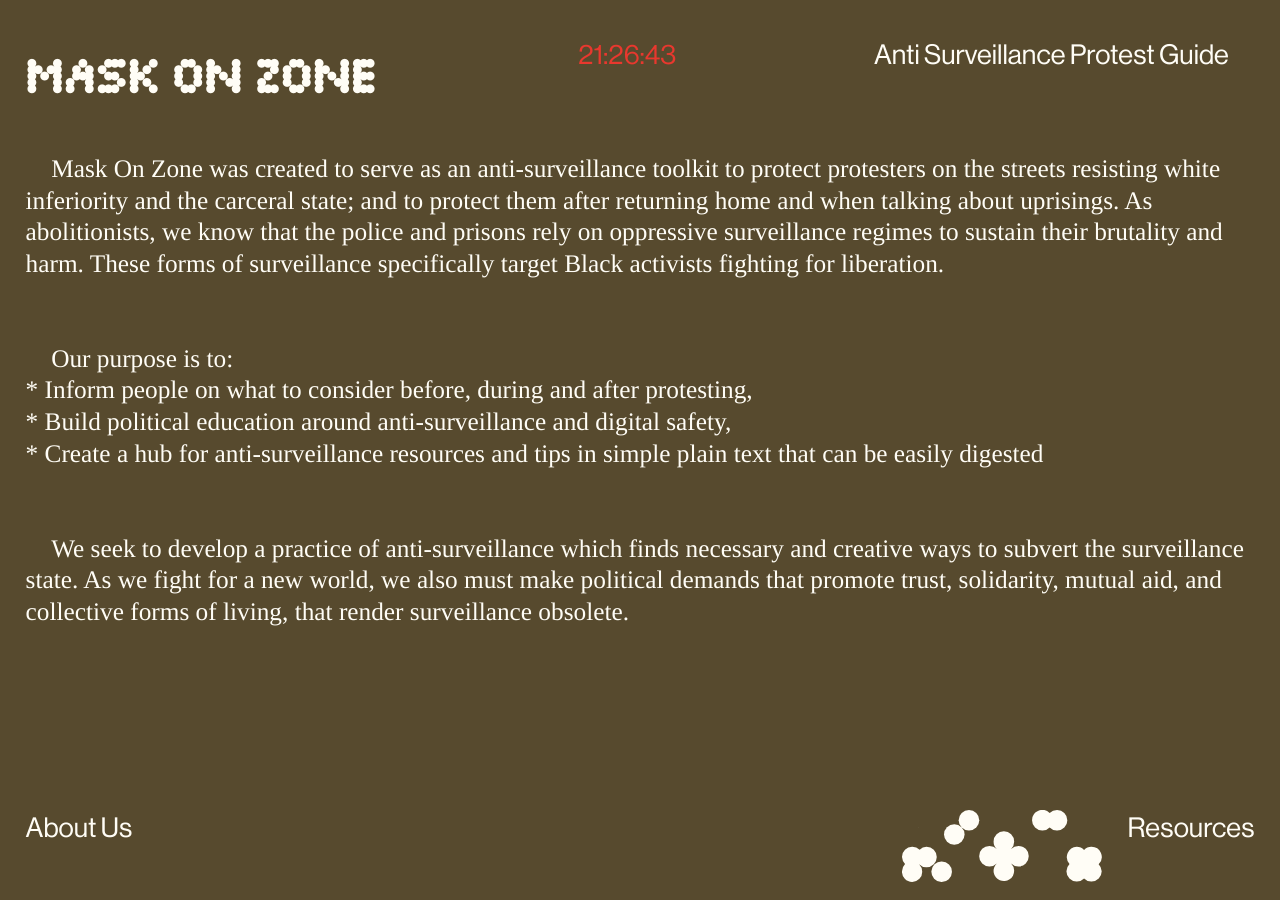
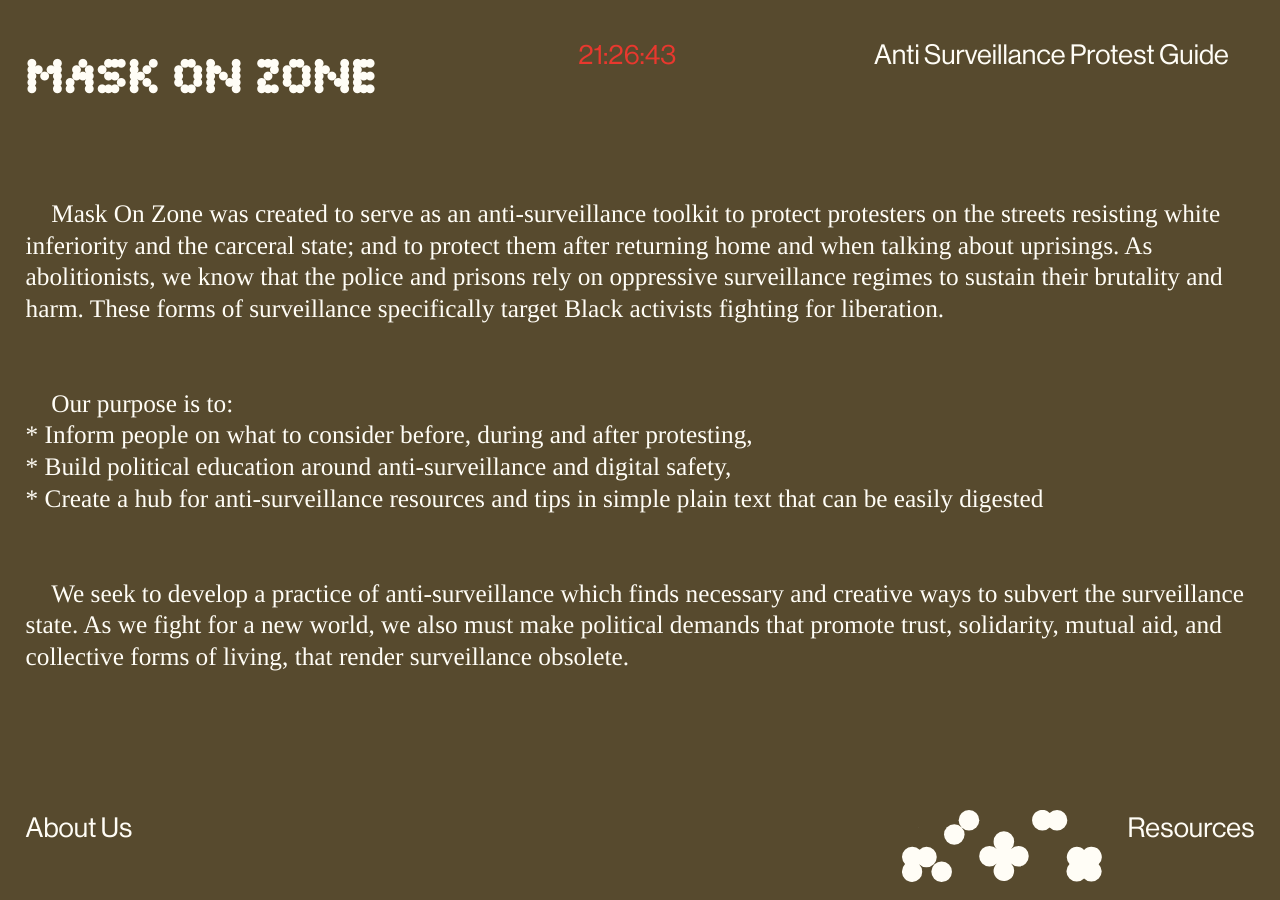
Before and after one commit to mask-on/mask-on.github.io, a Jekyll site: the page built from about.markdown, in a window 1280 px wide. Built offline with Jekyll 4.4.1, drawn with Linux system fonts in a browser that asks for light colours.

Commit message:
vertical fix

```diff
--- a/css/index.css
+++ b/css/index.css
@@ -37,16 +37,10 @@
       font-weight: 500;
       color: #574A2E;
       margin: 2vh 3vw;
-      height: 96vh;
-      overflow-y:hidden;
+  overflow-y:hidden;
     display:flex;
     flex-direction:column;
 
-  }
-
-  .page-content{
-/*    display:flex;
-    flex-direction:column;*/
   }
 
   /* about page styles */
@@ -262,7 +256,7 @@
   }
 
   .about-copy {
-      margin-top: 15vh;
+      margin-top: 20vh;
       font-size: 1.15em;
             font-family: Times, serif;
             line-height:1.25em;
@@ -428,9 +422,9 @@
 
   @media only screen and (max-width:900px) {
 
-    html{
-/*      font-size:18px;
-*/    }
+    body{
+      overflow-y:visible;
+    }
 
       .about {
           overflow: auto;
@@ -438,7 +432,8 @@
       }
 
         .about-copy {
-      font-size: 1em;
+          font-size:0.9em;
+      line-height: 1.5em;
       margin-bottom:10vh;
   }
 
```
